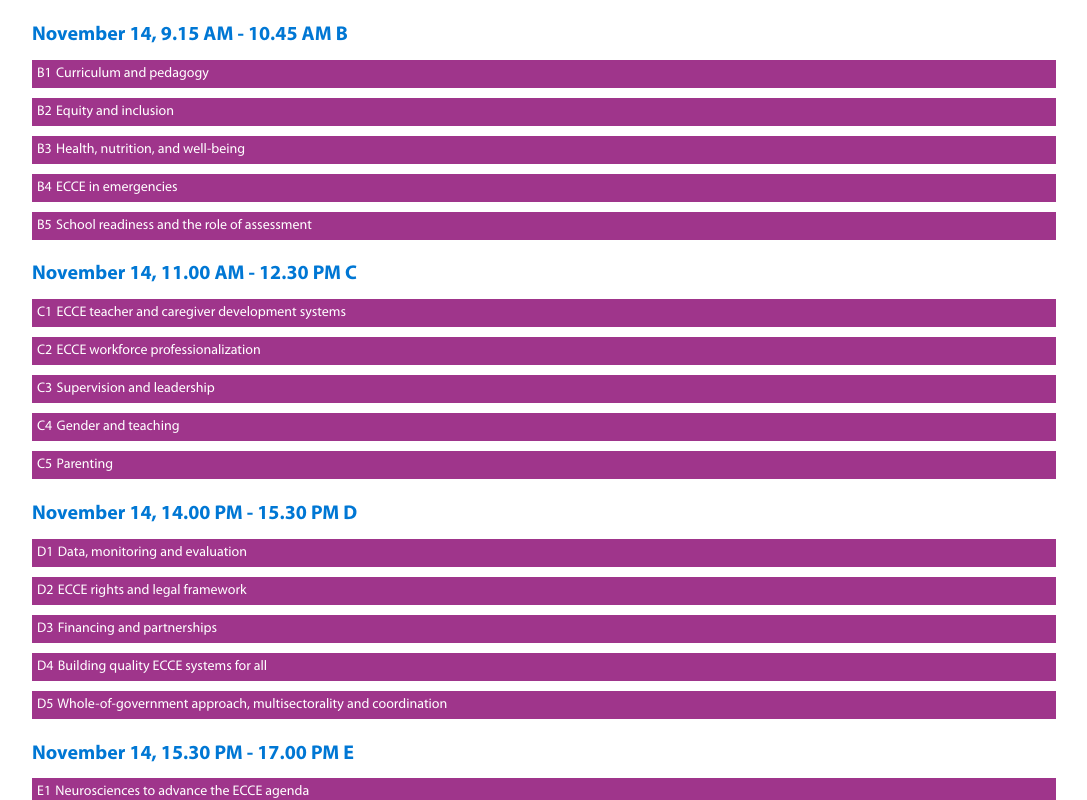
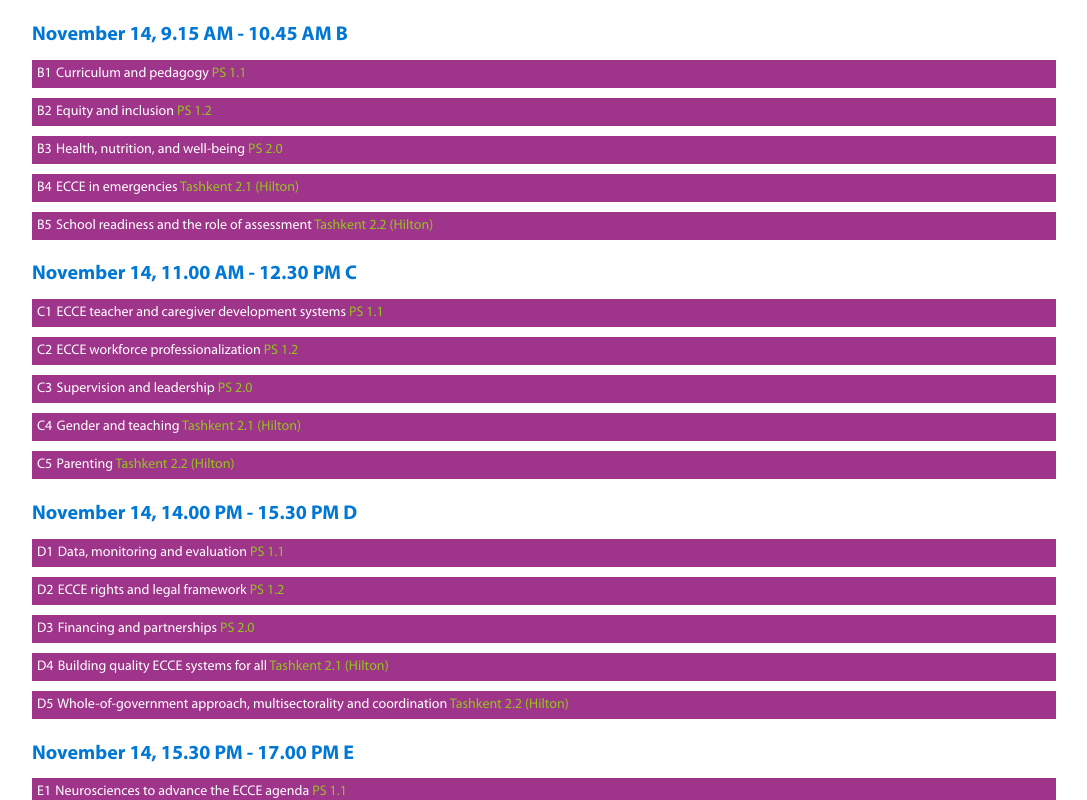
Before and after one commit to Alex13an/qr-scanner-server, a Vue app in the folder client/: page /scan/guests/counter in a window 1280 px wide. Shown: the top 800 px of the page, without its empty margins (96-1183 px from the left). Built offline with nearby package versions, Linux system fonts and the light colour scheme.

Commit message:
counter locations

```diff
--- a/client/src/pages/GuestsCounterSelect.vue
+++ b/client/src/pages/GuestsCounterSelect.vue
@@ -10,6 +10,7 @@
       >
         <span class="events__event-id">{{ event.eventId }}</span>
         {{ event.eventName }}
+        <span class="events__event-location">{{ getEventLocation(event.eventId) }}</span>
       </router-link>
     </template>
   </div>
@@ -17,6 +18,7 @@
 
 <script>
 import events from '../models/events.js';
+import { locations } from '../models/locations.js';
 export default {
   beforeCreate() {
     this.events = events;
@@ -29,6 +31,9 @@ export default {
           eventId: key,
           eventName: session[key],
         }));
+    },
+    getEventLocation(eventId) {
+      return Object.values(locations).find((loc) => loc.events.includes(eventId)).label;
     },
   },
 };
@@ -62,5 +67,8 @@ export default {
     margin-right: 0.1vw;
     text-transform: uppercase;
   }
+  &__event-location {
+    color: var(--green);
+  }
 }
 </style>
```
